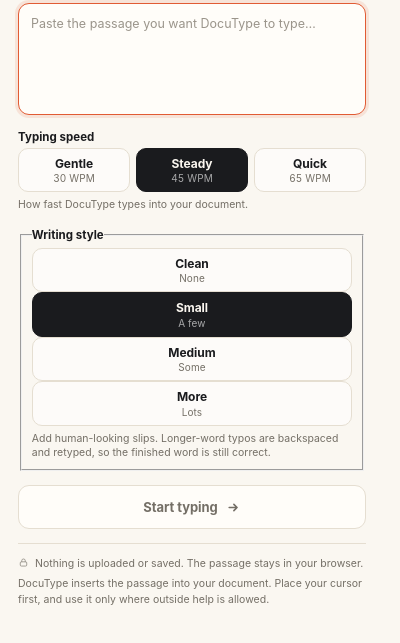
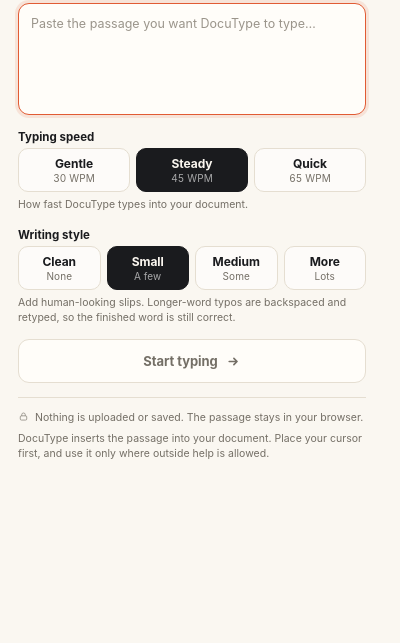
Before and after one commit to mrduhlol/DocuType, a browser extension: page popup/popup.html in a window 400 px wide. Shown: the part 83-726 px from the top of the page. Drawn offline with Linux system fonts and the light colour scheme.

Commit message:
style: lay out four writing-style options

```diff
--- a/popup/popup.css
+++ b/popup/popup.css
@@ -283,7 +283,8 @@ body {
   background-clip: padding-box;
 }
 
-.speed-field {
+.speed-field,
+.style-field {
   margin: 0;
   padding: 0;
   border: 0;
@@ -292,6 +293,13 @@ body {
 .speed-options {
   display: grid;
   grid-template-columns: repeat(3, minmax(0, 1fr));
+  gap: 6px;
+  margin-top: 2px;
+}
+
+.style-options {
+  display: grid;
+  grid-template-columns: repeat(4, minmax(0, 1fr));
   gap: 6px;
   margin-top: 2px;
 }
```
